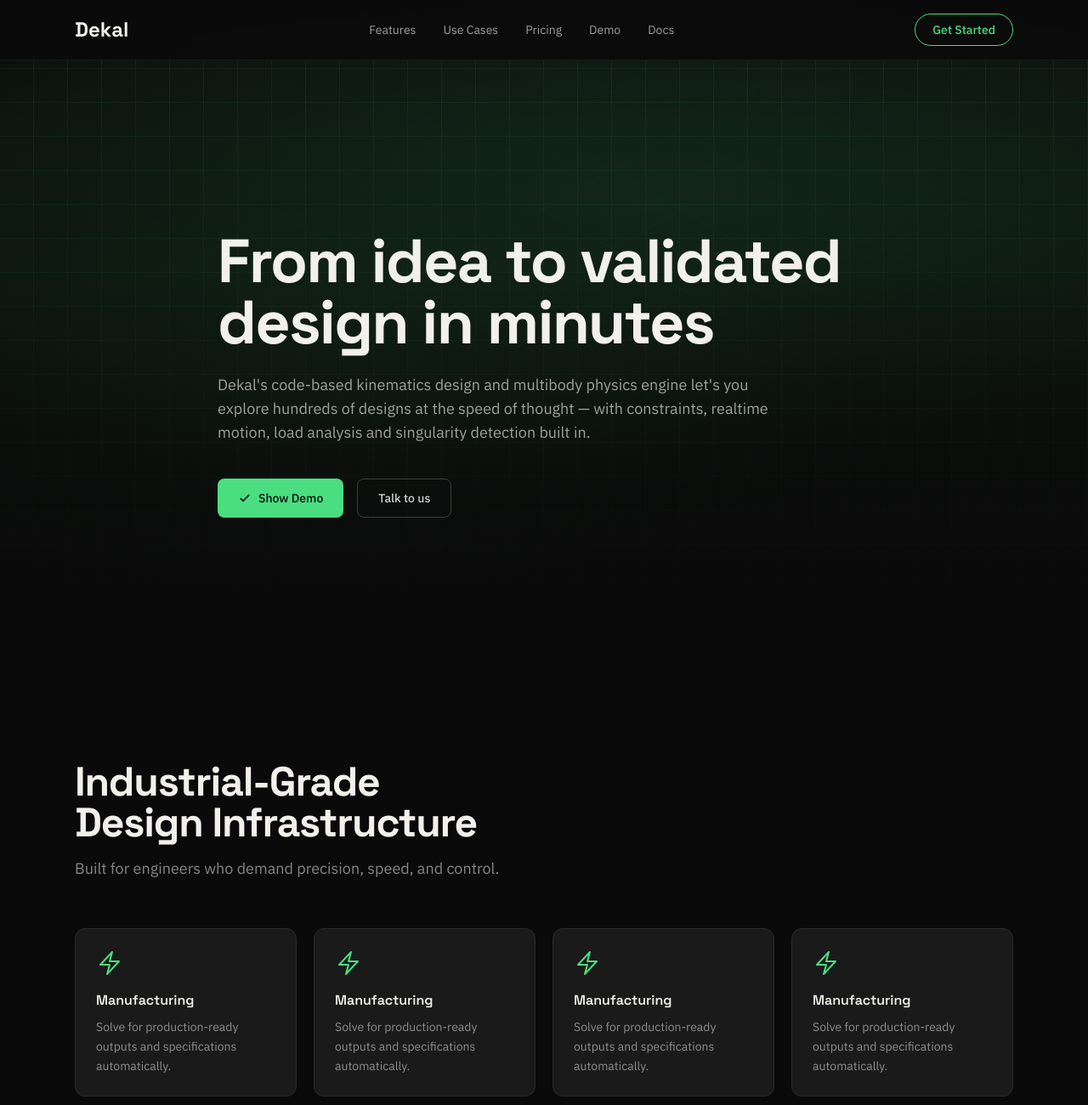
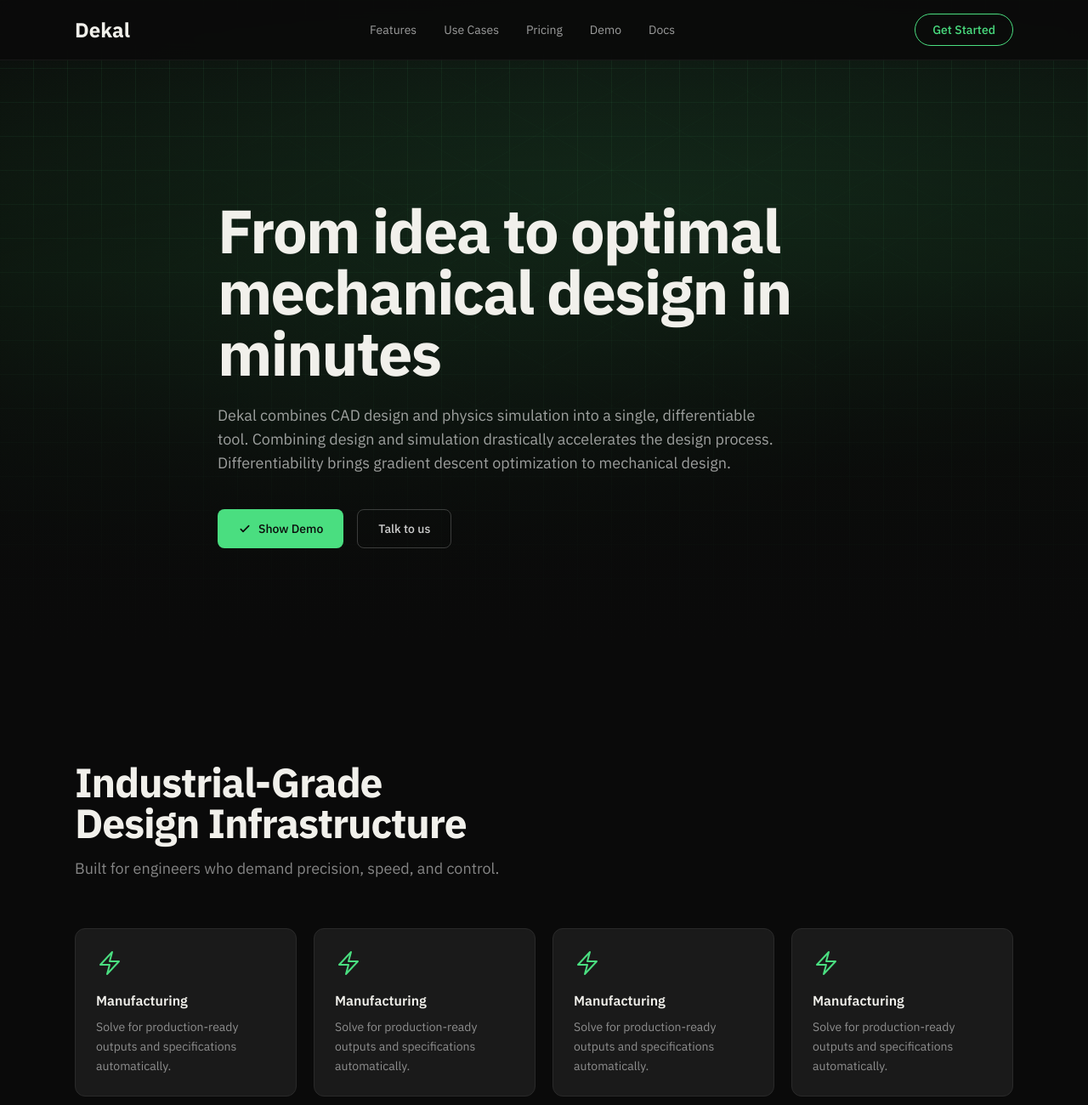
Before and after one commit to DekalCorp/dekalcorp.github.io, a plain HTML site: page index.html in a window 1280 px wide. Shown: the top 1300 px of the page at 85% size. Drawn offline with nearby package versions, Linux system fonts and the light colour scheme.

Commit message:
checkpoint

```diff
--- a/index.html
+++ b/index.html
@@ -4,7 +4,7 @@
     <meta charset="UTF-8">
     <meta name="viewport" content="width=device-width, initial-scale=1.0">
     <title>Dekal — Robotics Design Workflow</title>
-    <link href="https://fonts.googleapis.com/css2?family=Space+Grotesk:wght@300;400;500;600;700&family=IBM+Plex+Sans:wght@200;300;400;500;600&display=swap" rel="stylesheet">
+    <link href="https://fonts.googleapis.com/css2?family=IBM+Plex+Sans:wght@200;300;400;500;600;700&display=swap" rel="stylesheet">
     <script src="https://cdn.tailwindcss.com"></script>
     <script>
         tailwind.config = {
@@ -12,7 +12,6 @@
                 extend: {
                     fontFamily: {
                         'sans': ['IBM Plex Sans', 'system-ui', 'sans-serif'],
-                        'display': ['Space Grotesk', 'IBM Plex Sans', 'sans-serif']
                     },
                     colors: {
                         ink: '#0A0A0A',
@@ -82,7 +81,7 @@
     <!-- Sticky Navigation -->
     <nav class="fixed top-0 left-0 right-0 bg-ink/90 backdrop-blur-md z-50 border-b border-white/5">
         <div class="max-w-6xl mx-auto flex items-center justify-between px-6 py-4">
-            <a href="#" class="text-2xl font-bold font-display text-fog">Dekal</a>
+            <a href="#" class="text-2xl font-bold text-fog">Dekal</a>
             <div class="hidden md:flex items-center gap-8 text-sm">
                 <a href="#features" class="text-white/60 hover:text-white transition">Features</a>
                 <a href="#use-cases" class="text-white/60 hover:text-white transition">Use Cases</a>
@@ -112,11 +111,11 @@
     <!-- Hero Section -->
     <section class="hero-mesh relative min-h-screen flex items-center pt-20">
         <div class="relative z-10 max-w-6xl mx-auto px-6 py-24">
-            <h1 class="text-4xl sm:text-5xl md:text-7xl font-bold font-display tracking-tight leading-[1.1] mb-6 max-w-3xl">
-                From idea to validated design in minutes
+            <h1 class="text-4xl sm:text-5xl md:text-7xl font-bold tracking-tight leading-[1.1] mb-6 max-w-3xl">
+                From idea to optimal mechanical design in minutes
             </h1>
             <p class="text-base md:text-lg text-white/60 leading-relaxed max-w-2xl mb-10">
-                Dekal's code-based kinematics design and multibody physics engine let's you explore hundreds of designs at the speed of thought — with constraints, realtime motion, load analysis and singularity detection built in.
+                Dekal combines CAD design and physics simulation into a single, differentiable tool. Combining design and simulation drastically accelerates the design process. Differentiability brings gradient descent optimization to mechanical design.
             </p>
             <div class="flex flex-wrap gap-4">
                 <a href="#demo" class="inline-flex items-center gap-2 rounded-lg bg-accent text-ink font-medium px-6 py-3 text-sm hover:bg-green-300 transition">
@@ -134,7 +133,7 @@
     <section id="features" class="bg-ink py-24">
         <div class="max-w-6xl mx-auto px-6">
             <div class="mb-14">
-                <h2 class="text-3xl md:text-5xl font-bold font-display tracking-tight mb-4">
+                <h2 class="text-3xl md:text-5xl font-bold tracking-tight mb-4">
                     Industrial-Grade<br>Design Infrastructure
                 </h2>
                 <p class="text-white/50 text-base md:text-lg max-w-xl">
@@ -149,7 +148,7 @@
                             <path stroke-linecap="round" stroke-linejoin="round" d="M3.75 13.5l10.5-11.25L12 10.5h8.25L9.75 21.75 12 13.5H3.75z"/>
                         </svg>
                     </div>
-                    <h3 class="text-base font-semibold font-display text-fog mb-2">Manufacturing</h3>
+                    <h3 class="text-base font-semibold text-fog mb-2">Manufacturing</h3>
                     <p class="text-sm text-white/50 leading-relaxed">
                         Solve for production-ready outputs and specifications automatically.
                     </p>
@@ -161,7 +160,7 @@
                             <path stroke-linecap="round" stroke-linejoin="round" d="M3.75 13.5l10.5-11.25L12 10.5h8.25L9.75 21.75 12 13.5H3.75z"/>
                         </svg>
                     </div>
-                    <h3 class="text-base font-semibold font-display text-fog mb-2">Manufacturing</h3>
+                    <h3 class="text-base font-semibold text-fog mb-2">Manufacturing</h3>
                     <p class="text-sm text-white/50 leading-relaxed">
                         Solve for production-ready outputs and specifications automatically.
                     </p>
@@ -173,7 +172,7 @@
                             <path stroke-linecap="round" stroke-linejoin="round" d="M3.75 13.5l10.5-11.25L12 10.5h8.25L9.75 21.75 12 13.5H3.75z"/>
                         </svg>
                     </div>
-                    <h3 class="text-base font-semibold font-display text-fog mb-2">Manufacturing</h3>
+                    <h3 class="text-base font-semibold text-fog mb-2">Manufacturing</h3>
                     <p class="text-sm text-white/50 leading-relaxed">
                         Solve for production-ready outputs and specifications automatically.
                     </p>
@@ -185,7 +184,7 @@
                             <path stroke-linecap="round" stroke-linejoin="round" d="M3.75 13.5l10.5-11.25L12 10.5h8.25L9.75 21.75 12 13.5H3.75z"/>
                         </svg>
                     </div>
-                    <h3 class="text-base font-semibold font-display text-fog mb-2">Manufacturing</h3>
+                    <h3 class="text-base font-semibold text-fog mb-2">Manufacturing</h3>
                     <p class="text-sm text-white/50 leading-relaxed">
                         Solve for production-ready outputs and specifications automatically.
                     </p>
@@ -197,7 +196,7 @@
     <!-- How It Works -->
     <section id="use-cases" class="bg-ink py-24">
         <div class="max-w-6xl mx-auto px-6">
-            <h2 class="text-3xl md:text-5xl font-bold font-display tracking-tight mb-14">
+            <h2 class="text-3xl md:text-5xl font-bold tracking-tight mb-14">
                 How it works
             </h2>
             <div class="grid grid-cols-1 lg:grid-cols-2 gap-10 items-start">
@@ -211,7 +210,7 @@
                         </button>
                         <div class="accordion-body hidden bg-accent/10 border border-accent/25 rounded-2xl p-6 mt-2">
                             <div class="flex items-center justify-between mb-4">
-                                <span class="text-accent font-semibold text-base font-display">Manufacturing</span>
+                                <span class="text-accent font-semibold text-base">Manufacturing</span>
                                 <button onclick="toggleAccordion('manufacturing')" class="cursor-pointer">
                                     <svg class="w-5 h-5 text-accent/60 hover:text-accent transition" fill="none" stroke="currentColor" stroke-width="2" viewBox="0 0 24 24"><circle cx="12" cy="12" r="10"/><path stroke-linecap="round" d="M15 9l-6 6M9 9l6 6"/></svg>
                                 </button>
@@ -229,7 +228,7 @@
                         </button>
                         <div class="accordion-body hidden bg-accent/10 border border-accent/25 rounded-2xl p-6 mt-2">
                             <div class="flex items-center justify-between mb-4">
-                                <span class="text-accent font-semibold text-base font-display">multibody physics</span>
+                                <span class="text-accent font-semibold text-base">multibody physics</span>
                                 <button onclick="toggleAccordion('multibody')" class="cursor-pointer">
                                     <svg class="w-5 h-5 text-accent/60 hover:text-accent transition" fill="none" stroke="currentColor" stroke-width="2" viewBox="0 0 24 24"><circle cx="12" cy="12" r="10"/><path stroke-linecap="round" d="M15 9l-6 6M9 9l6 6"/></svg>
                                 </button>
@@ -247,7 +246,7 @@
                         </button>
                         <div class="accordion-body hidden bg-accent/10 border border-accent/25 rounded-2xl p-6 mt-2">
                             <div class="flex items-center justify-between mb-4">
-                                <span class="text-accent font-semibold text-base font-display">kinematics constraint system</span>
+                                <span class="text-accent font-semibold text-base">kinematics constraint system</span>
                                 <button onclick="toggleAccordion('kinematics')" class="cursor-pointer">
                                     <svg class="w-5 h-5 text-accent/60 hover:text-accent transition" fill="none" stroke="currentColor" stroke-width="2" viewBox="0 0 24 24"><circle cx="12" cy="12" r="10"/><path stroke-linecap="round" d="M15 9l-6 6M9 9l6 6"/></svg>
                                 </button>
@@ -265,7 +264,7 @@
                         </button>
                         <div class="accordion-body hidden bg-accent/10 border border-accent/25 rounded-2xl p-6 mt-2">
                             <div class="flex items-center justify-between mb-4">
-                                <span class="text-accent font-semibold text-base font-display">And more!</span>
+                                <span class="text-accent font-semibold text-base">And more!</span>
                                 <button onclick="toggleAccordion('more')" class="cursor-pointer">
                                     <svg class="w-5 h-5 text-accent/60 hover:text-accent transition" fill="none" stroke="currentColor" stroke-width="2" viewBox="0 0 24 24"><circle cx="12" cy="12" r="10"/><path stroke-linecap="round" d="M15 9l-6 6M9 9l6 6"/></svg>
                                 </button>
@@ -304,7 +303,7 @@
         <div class="max-w-6xl mx-auto px-6">
             <div class="grid grid-cols-1 md:grid-cols-2 gap-14 items-start">
                 <div>
-                    <h2 class="text-3xl md:text-5xl font-bold font-display tracking-tight leading-tight">
+                    <h2 class="text-3xl md:text-5xl font-bold tracking-tight leading-tight">
                         What we solve<br>(Why)
                     </h2>
                 </div>
@@ -326,7 +325,7 @@
             <!-- Top: Logo + Social -->
             <div class="grid grid-cols-1 lg:grid-cols-5 gap-12 mb-14">
                 <div class="lg:col-span-1">
-                    <h3 class="text-2xl font-bold font-display text-fog mb-3">Dekal</h3>
+                    <h3 class="text-2xl font-bold text-fog mb-3">Dekal</h3>
                     <p class="text-sm text-white/40 leading-relaxed mb-5">
                         The next-generation hardware design engine for robotics and automation.
                     </p>
```
